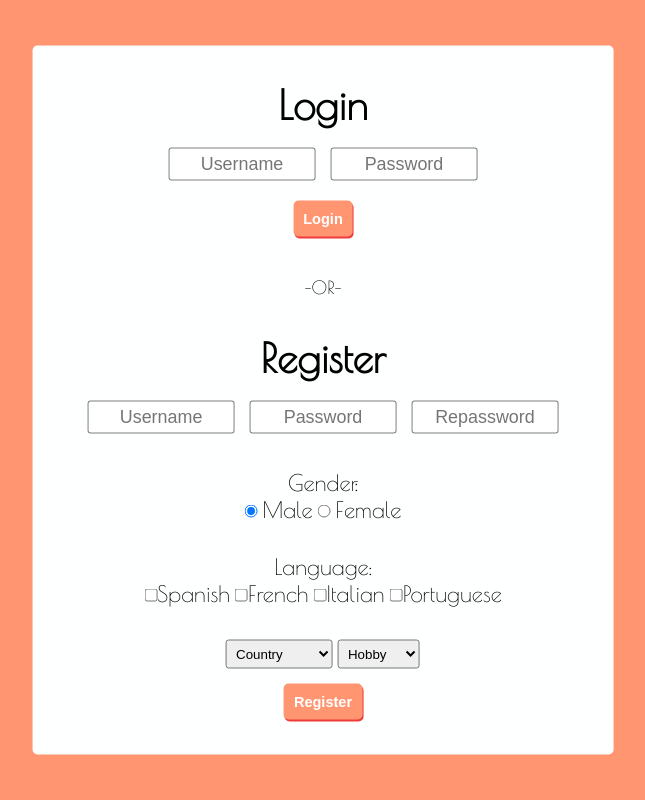
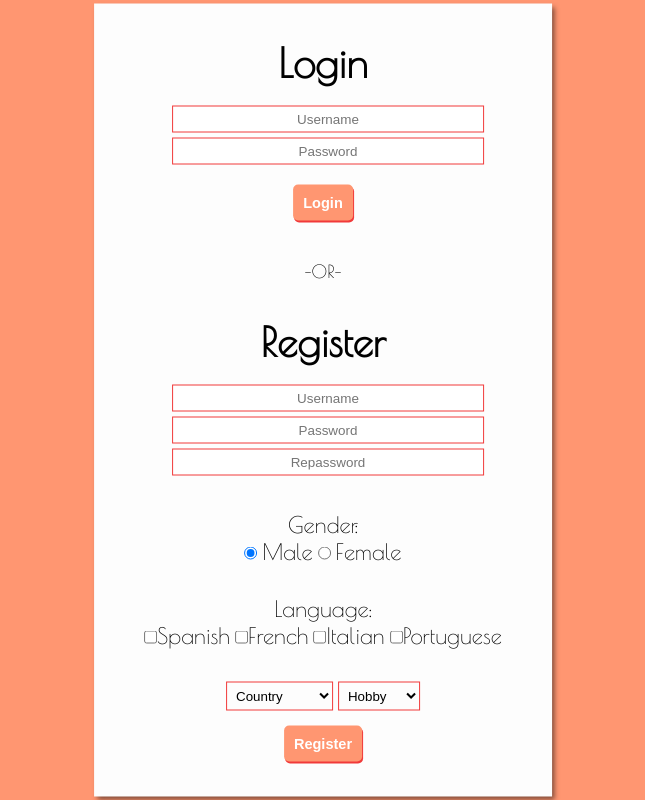
Before and after one commit to paroar/php, a PHP site: page / in a window 1280 px wide. Shown: the whole page, without its empty margins (317-962 px from the left). Run offline with PHP 8.4, Linux system fonts and the light colour scheme; style sheets or scripts are compiled from the project's sources.

Commit message:
css form input

```diff
--- a/ejercicio8/css/style.scss
+++ b/ejercicio8/css/style.scss
@@ -18,10 +18,10 @@ body {
   left: 50%;
   top: 50%;
   transform: translateX(-50%) translateY(-50%);
-  background-color: #feffff;
-  border-radius: 5px;
+  background-color: #fdfdfd;
   padding: 35px;
   text-align: center;
+  box-shadow: 3px 3px 5px rgba(0, 0, 0, .5);
 }
 
 .access__tittle {
@@ -72,14 +72,17 @@ body {
   text-align: center;
   padding: 5px;
   margin: 5px;
-  border: 0.3px solid rgba(0, 0, 0, 0.5);
-  border-radius: 3px;
-  font-size: 0.8rem;
-  width: 135px;
-  color: rgba(0, 0, 0, 0.5);
+  border: 1px solid rgba(241, 58, 58, 1);
+  font-size: 0.6rem;
+  width: 300px;
+  display: block;
+  left: 50%;
+  transform: translateX(-50%);
+  position: relative;
 }
 
 .input__section--option select{
   padding: 5px;
-  border-radius: 3px;
+  background-color: #fdfdfd;
+  border: 1px solid rgba(241, 58, 58, 1);
 }
```
